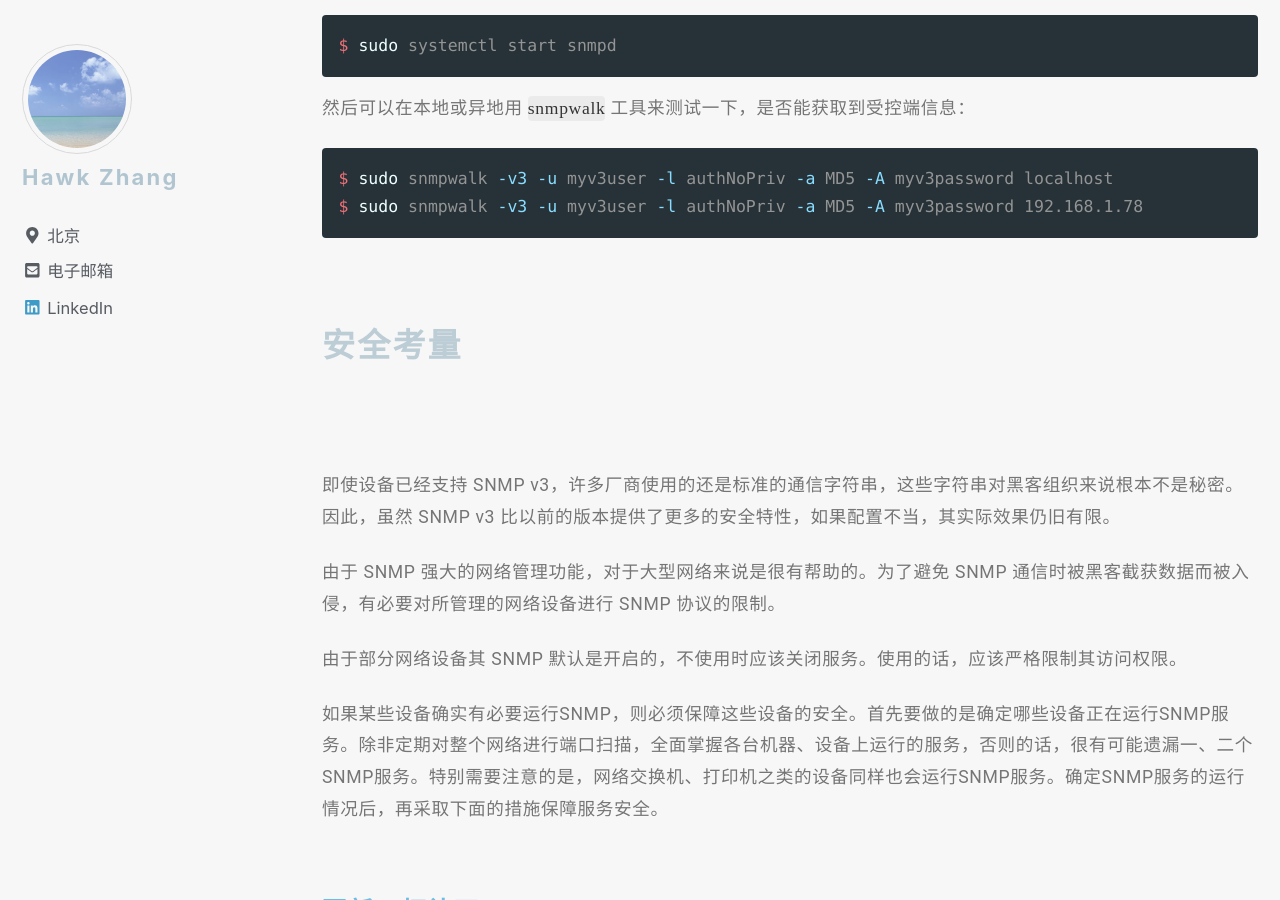
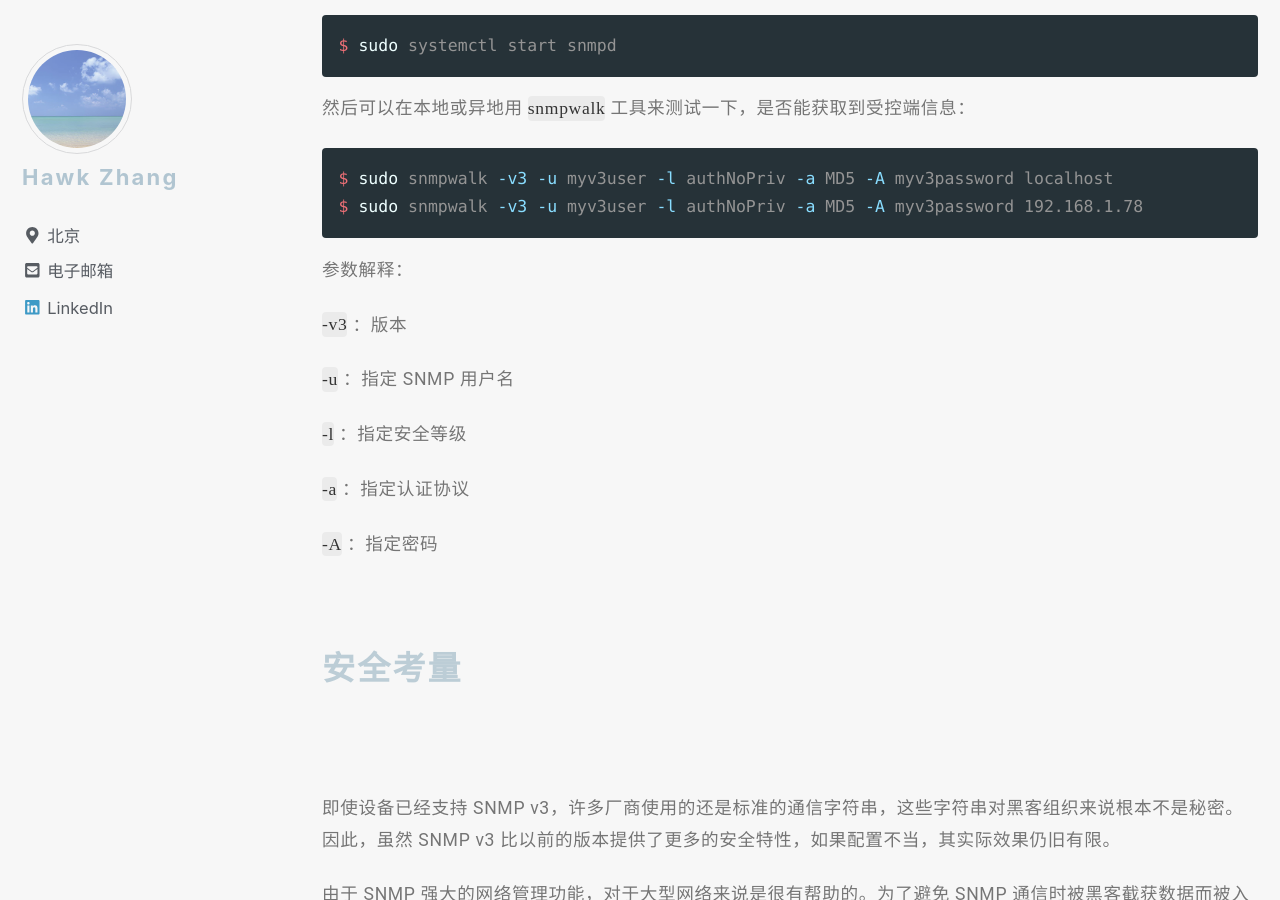
Before and after one commit to narru888/linotes_note, a Jekyll site: the page built from _posts/monitor/zabbix/2018-01-02-monitor.snmp.md, in a window 1280 px wide and 900 px high, scrolled down 12617 px. Built offline with Jekyll 4.4.1, drawn with Linux system fonts in a browser that asks for light colours; nearby versions of some CDN libraries; a script that is not in the unit is left out.

Commit message:
update on 2018-10-21 11:28:01 CST

````diff
--- a/_posts/monitor/zabbix/2018-01-02-monitor.snmp.md
+++ b/_posts/monitor/zabbix/2018-01-02-monitor.snmp.md
@@ -413,6 +413,18 @@ $ sudo snmpwalk -v3 -u myv3user -l authNoPriv -a MD5 -A myv3password localhost
 $ sudo snmpwalk -v3 -u myv3user -l authNoPriv -a MD5 -A myv3password 192.168.1.78
 ```
 
+参数解释：
+
+`-v3` ：版本
+
+`-u` ：指定 SNMP 用户名
+
+`-l` ：指定安全等级
+
+`-a` ：指定认证协议
+
+`-A` ：指定密码
+
 
 
 
````
